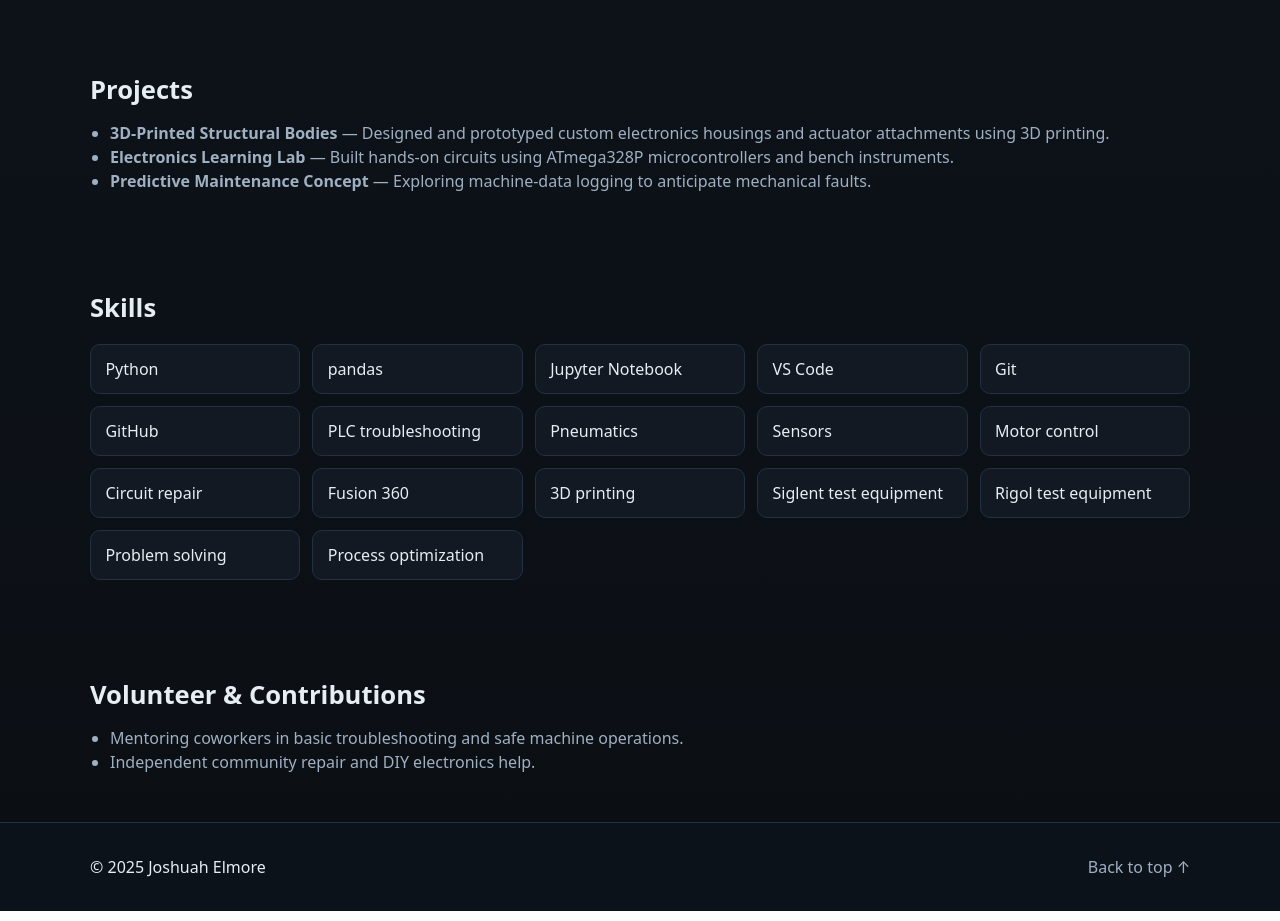
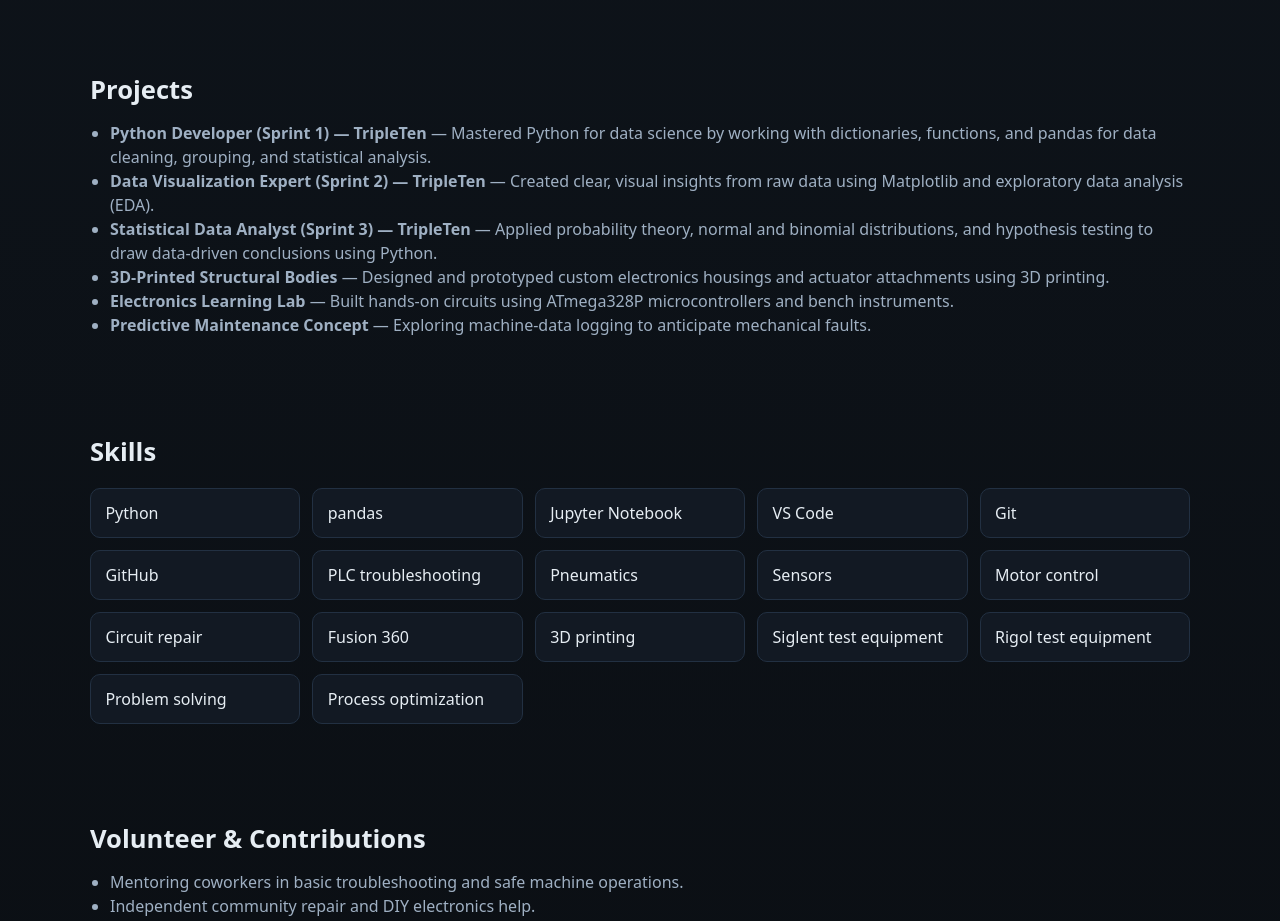
Before and after one commit to PlagueRC/my_portfolio, a plain HTML site: page index.html in a window 1280 px wide. Shown: the part 1200-2121 px from the top of the page. Drawn offline with Linux system fonts and the light colour scheme.

Commit message:
Added addition Projects

```diff
--- a/index.html
+++ b/index.html
@@ -103,6 +103,21 @@
                 <h2>Projects</h2>
                 <ul class="card-list">
                     <li>
+                        <strong>Python Developer (Sprint 1) — TripleTen</strong> — Mastered Python for data science by
+                        working with dictionaries, functions, and pandas for data cleaning, grouping, and statistical
+                        analysis.
+                    </li>
+                    <li>
+                        <strong>Data Visualization Expert (Sprint 2) — TripleTen</strong> — Created clear, visual
+                        insights from raw
+                        data using Matplotlib and exploratory data analysis (EDA).
+                    </li>
+                    <li>
+                        <strong>Statistical Data Analyst (Sprint 3) — TripleTen</strong> — Applied probability theory,
+                        normal and
+                        binomial distributions, and hypothesis testing to draw data-driven conclusions using Python.
+                    </li>
+                    <li>
                         <strong>3D-Printed Structural Bodies</strong> — Designed and prototyped custom electronics
                         housings and
                         actuator attachments using 3D printing.
```
